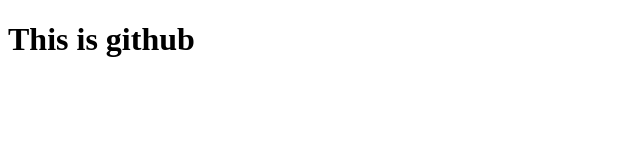
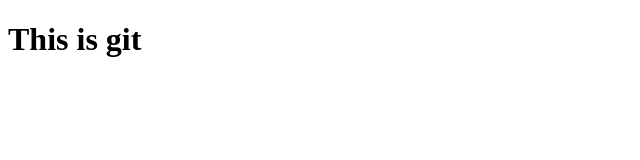
Before and after one commit to divya255001/practice, a plain HTML site: page index.html in a window 1280 px wide. Shown: the whole page, without its empty margins (0-640 px from the left). Drawn offline with Linux system fonts and the light colour scheme.

Commit message:
fix:change name

```diff
--- a/index.html
+++ b/index.html
@@ -6,6 +6,6 @@
     <title>Document</title>
 </head>
 <body>
-    <h1>This is github</h1>
+    <h1>This is git</h1>
 </body>
 </html>
```
